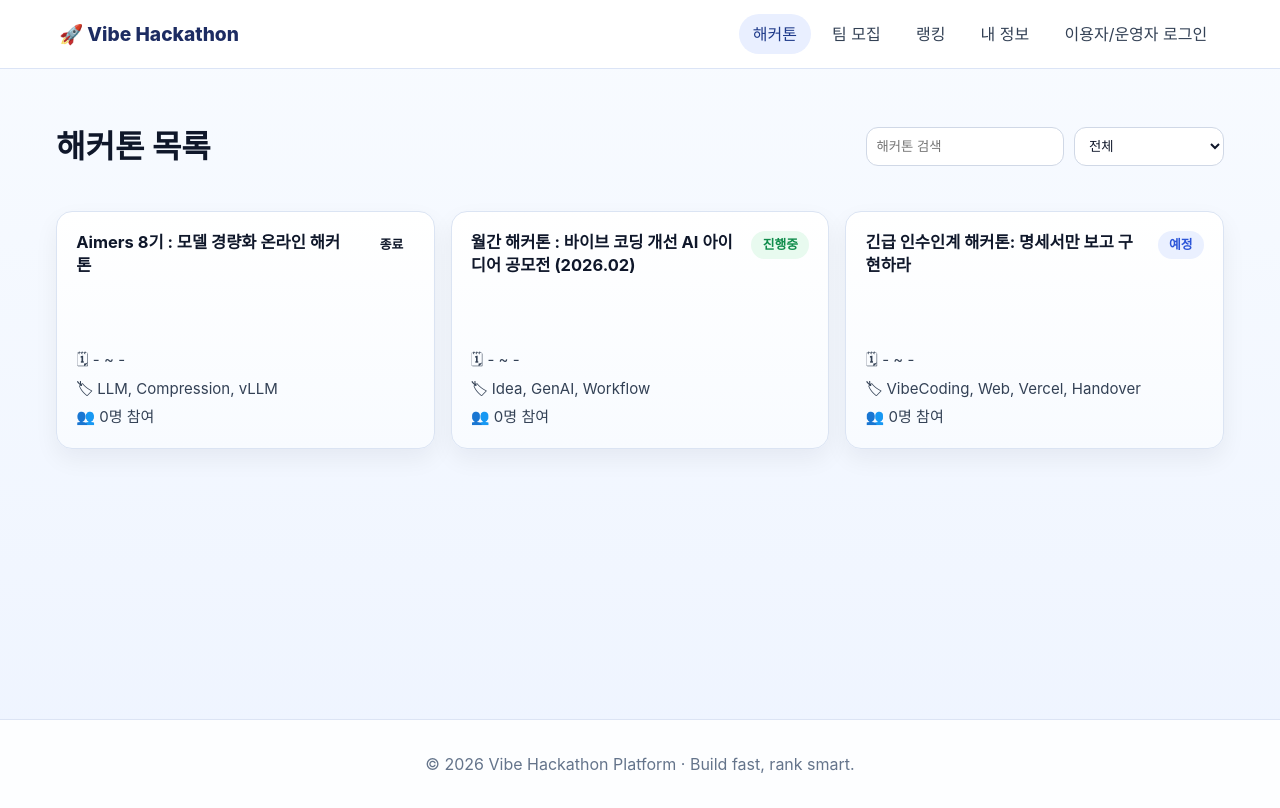
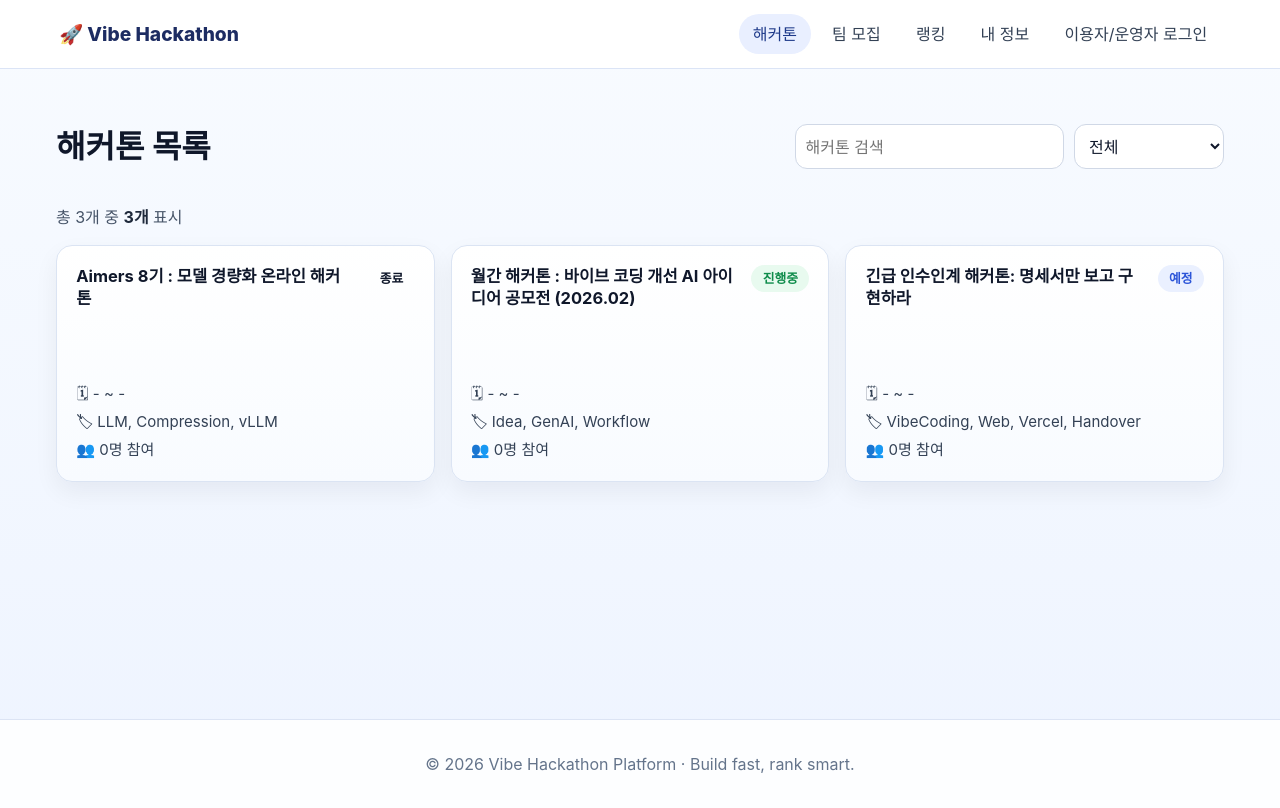
Before and after one commit to kangjung/hackathon-app, a Vue app: page /hackathons in a window 1280 px wide. Built offline with nearby package versions, Linux system fonts and the light colour scheme.

Commit message:
Improve hackathon list usability and accessibility

```diff
--- a/src/components/FilterMenu.vue
+++ b/src/components/FilterMenu.vue
@@ -1,25 +1,43 @@
 <template>
   <div class="filters">
+    <label class="sr-only" for="hackathon-search">해커톤 검색</label>
     <input
+      id="hackathon-search"
       :value="filters.search"
       @input="update('search', $event.target.value)"
       placeholder="해커톤 검색"
     />
-    <select :value="filters.status" @change="update('status', $event.target.value)">
+    <label class="sr-only" for="hackathon-status">상태 필터</label>
+    <select id="hackathon-status" :value="filters.status" @change="update('status', $event.target.value)">
       <option value="all">전체</option>
       <option value="ongoing">진행중</option>
       <option value="upcoming">예정</option>
       <option value="ended">종료</option>
       <option value="closed">종료(구버전)</option>
     </select>
+    <button
+      v-if="hasActiveFilters"
+      type="button"
+      class="reset"
+      @click="emit('update:filters', defaultFilters)"
+    >
+      초기화
+    </button>
   </div>
 </template>
 
 <script setup>
+import { computed } from 'vue'
+
 const props = defineProps({
   filters: { type: Object, required: true }
 })
 const emit = defineEmits(['update:filters'])
+const defaultFilters = { status: 'all', search: '' }
+
+const hasActiveFilters = computed(
+  () => props.filters.status !== defaultFilters.status || Boolean(props.filters.search?.trim())
+)
 
 const update = (key, value) => {
   emit('update:filters', { ...props.filters, [key]: value })
@@ -29,4 +47,15 @@ const update = (key, value) => {
 <style scoped>
 .filters { display: flex; gap: 0.6rem; flex-wrap: wrap; }
 input, select { border: 1px solid #d0d8e6; border-radius: 12px; padding: 0.62rem; min-width: 150px; background: #fff; color: #0f172a; }
+.reset { border: 1px solid #cbd5e1; border-radius: 12px; background: #fff; color: #334155; padding: 0.62rem 0.9rem; cursor: pointer; }
+.sr-only {
+  position: absolute;
+  width: 1px;
+  height: 1px;
+  padding: 0;
+  margin: -1px;
+  overflow: hidden;
+  clip: rect(0, 0, 0, 0);
+  border: 0;
+}
 </style>
--- a/src/style.css
+++ b/src/style.css
@@ -8,6 +8,13 @@
 * { box-sizing: border-box; }
 body { margin: 0; min-height: 100vh; }
 a { color: inherit; }
+button, input, select, textarea, a { font: inherit; }
+
+:focus-visible {
+  outline: 3px solid #818cf8;
+  outline-offset: 2px;
+}
+
 #app { min-height: 100vh; }
 .main-content { min-height: calc(100vh - 150px); }
 .footer {
--- a/src/views/HackathonsList.vue
+++ b/src/views/HackathonsList.vue
@@ -4,6 +4,9 @@
       <h1>해커톤 목록</h1>
       <FilterMenu :filters="store.filters" @update:filters="store.filters = $event" />
     </div>
+    <p class="result-meta">
+      총 {{ store.hackathons.length }}개 중 <strong>{{ store.filteredHackathons.length }}개</strong> 표시
+    </p>
 
     <StatusState
       v-if="store.isLoading"
@@ -46,5 +49,7 @@ onMounted(() => {
 <style scoped>
 .hackathons-list { max-width: 1200px; margin: 0 auto; padding: 2rem 1rem; }
 .page-header { display: flex; justify-content: space-between; align-items: center; margin-bottom: 1.2rem; flex-wrap: wrap; gap: 1rem; }
+.result-meta { margin: -0.4rem 0 1rem; color: #475569; }
+.result-meta strong { color: #1e293b; }
 .grid { display: grid; grid-template-columns: repeat(auto-fill, minmax(320px, 1fr)); gap: 1rem; }
 </style>
```
